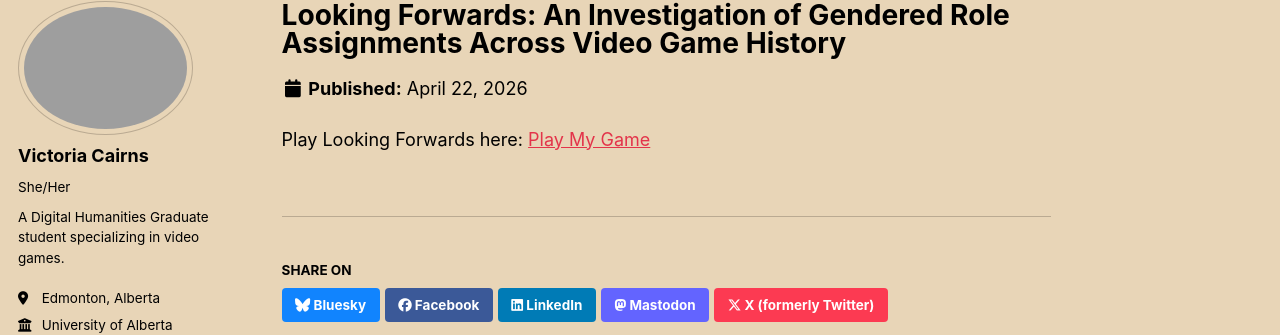
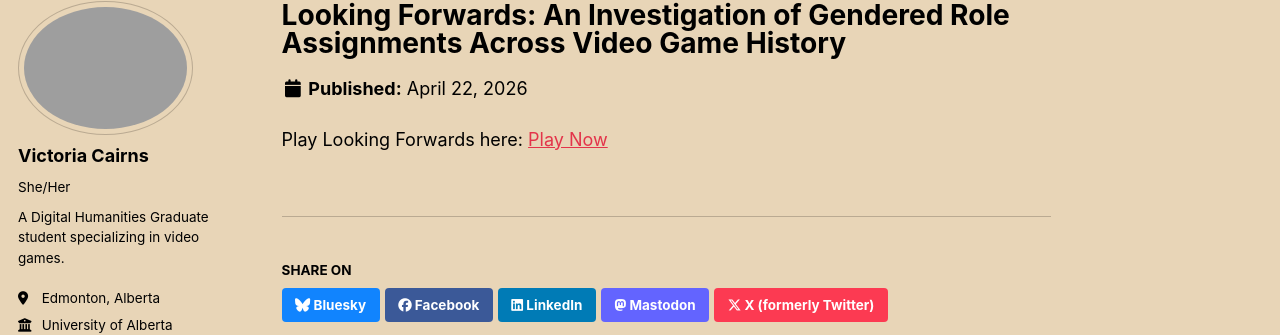
Before and after one commit to Rosethorn250/about, a Jekyll site: the page built from _portfolio/portfolio-1.html, in a window 1280 px wide. Shown: the part 100-435 px from the top of the page. Built offline with Jekyll 4.4.1, drawn with Linux system fonts in a browser that asks for light colours; a script bundle is joined from its source files by our own code; library files that are not in the unit come from our copies.

Commit message:
Update portfolio-1.html

```diff
--- a/_portfolio/portfolio-1.html
+++ b/_portfolio/portfolio-1.html
@@ -4,4 +4,4 @@
 collection: portfolio
 ---
 
-Play Looking Forwards here: <a href="https://rosethorn250.github.io/files/looking_forwards_april_26.html" target="_blank" rel="noopener noreferrer">Play My Game</a>
+Play Looking Forwards here: <a href="../files/looking_forwards_april_26.html" target="_blank" rel="noopener noreferrer">Play Now</a>
```
